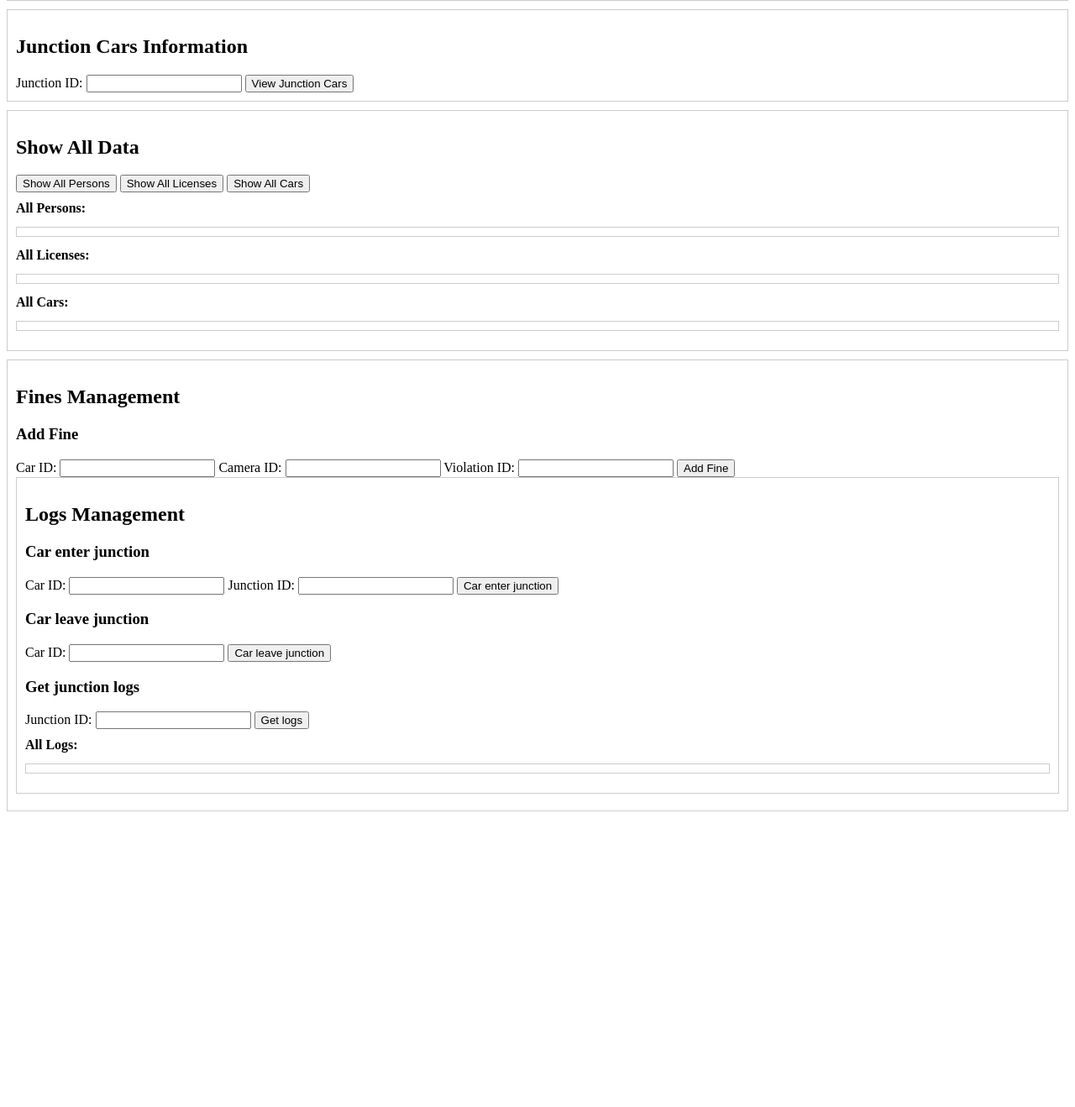
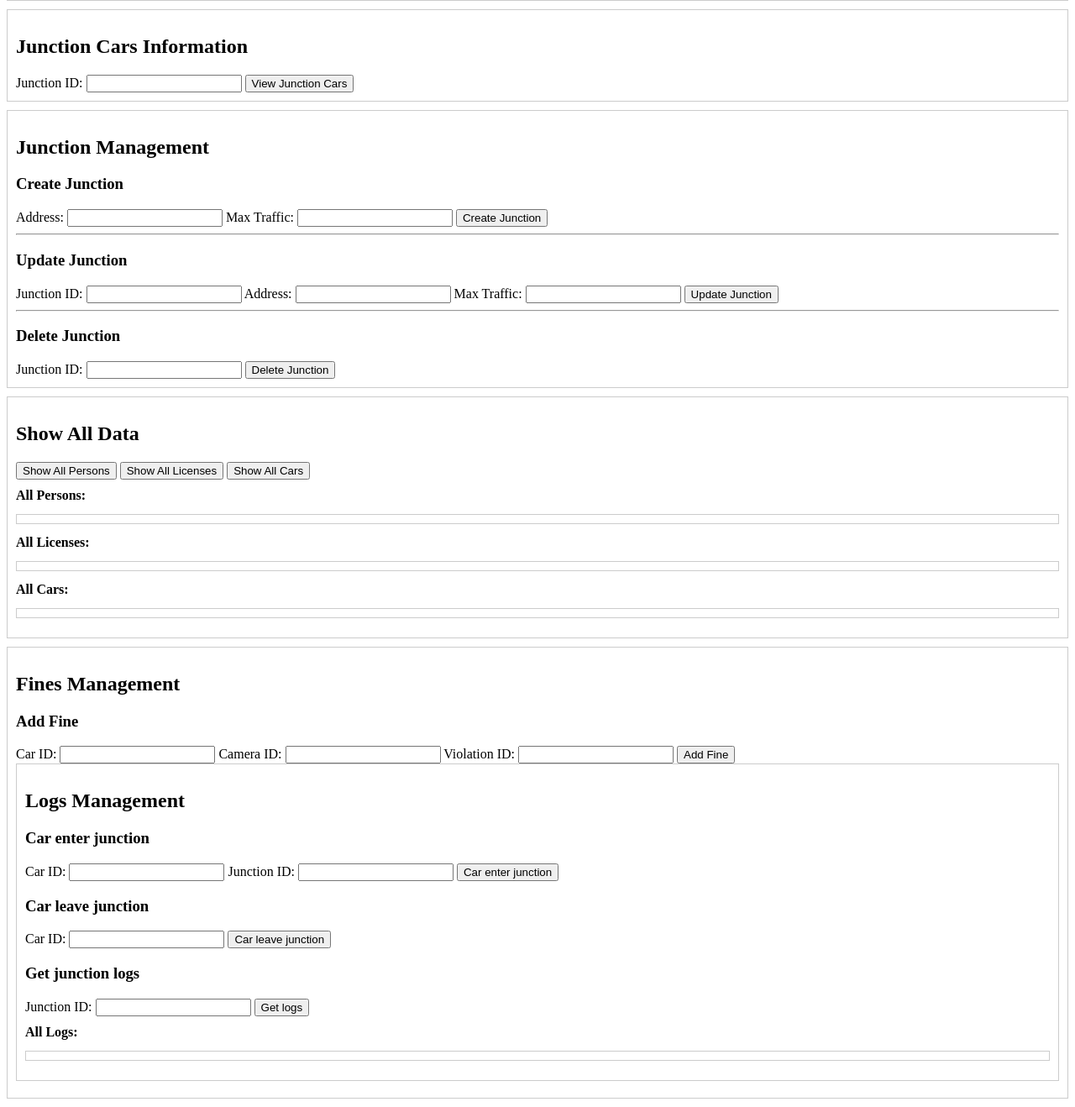
Before and after one commit to LegendaryLoona/LancasterTraficManagementProject, a Django app: template VRLPR/LicenseTracker/templates/index.html in a window 1280 px wide. Shown: the part 1227-2545 px from the top of the page at 84% size. Before the commit the page ends 2193 px from the top, so only its background shows below. Run offline with Django 5.2, Linux system fonts and the light colour scheme; the template is opened without the code that fills it, so the values that code supplies are empty.

Commit message:
Update index.html

```diff
--- a/VRLPR/LicenseTracker/templates/index.html
+++ b/VRLPR/LicenseTracker/templates/index.html
@@ -167,6 +167,45 @@
     <div id="view_cars_result" style="color: blue;"></div>
   </section>
 
+  <!-- Junction Management -->
+<section style="border: 1px solid #ccc; padding: 10px; margin-bottom: 10px;">
+  <h2>Junction Management</h2>
+
+  <h3>Create Junction</h3>
+  <div>
+    <label>Address: </label>
+    <input type="text" id="junction_address_create" />
+    <label>Max Traffic: </label>
+    <input type="number" id="junction_max_traffic_create" />
+    <button onclick="createJunction()">Create Junction</button>
+  </div>
+  <div id="create_junction_result" style="color: green;"></div>
+
+  <hr/>
+
+  <h3>Update Junction</h3>
+  <div>
+    <label>Junction ID: </label>
+    <input type="number" id="junction_id_update" />
+    <label>Address: </label>
+    <input type="text" id="junction_address_update" />
+    <label>Max Traffic: </label>
+    <input type="number" id="junction_max_traffic_update" />
+    <button onclick="updateJunction()">Update Junction</button>
+  </div>
+  <div id="update_junction_result" style="color: green;"></div>
+
+  <hr/>
+
+  <h3>Delete Junction</h3>
+  <div>
+    <label>Junction ID: </label>
+    <input type="number" id="junction_id_delete" />
+    <button onclick="deleteJunction()">Delete Junction</button>
+  </div>
+  <div id="delete_junction_result" style="color: red;"></div>
+</section>
+
   <!-- Show All (Person, License, Car) -->
   <section style="border: 1px solid #ccc; padding: 10px; margin-bottom: 10px;">
     <h2>Show All Data</h2>
@@ -319,7 +358,6 @@
       });
   }
 
-  // Car Management Functions
   function createCar() {
     const number = document.getElementById('car_number').value.trim();
     const manufacturer = document.getElementById('car_manufacturer').value.trim();
@@ -359,7 +397,6 @@
       });
   }
 
-  // Junction Cars Function:
   function viewCars() {
     const junction_id = document.getElementById('junction_id').value;
     const url = `/cars/car/?id=${junction_id}`;
@@ -434,10 +471,39 @@
       .then(data => {
         document.getElementById('junction_logs_result').innerText = JSON.stringify(data, null, 2);
     })
-    .catch(err => {
-      document.getElementById('junction_logs_result').innerText =
-        `Error: ${err}`;
-    });
+  }
+
+  function createJunction() {
+    const address = document.getElementById('junction_address_create').value.trim();
+    const max_traffic = document.getElementById('junction_max_traffic_create').value;
+    const url = `/cars/create_junktion/?address=${encodeURIComponent(address)}&max_traffic=${encodeURIComponent(max_traffic)}`;
+    fetch(url)
+      .then(res => res.json())
+      .then(data => {
+        document.getElementById('create_junction_result').innerText = JSON.stringify(data);
+      });
+  }
+
+  function updateJunction() {
+    const junction_id = document.getElementById('junction_id_update').value;
+    const address = document.getElementById('junction_address_update').value.trim();
+    const max_traffic = document.getElementById('junction_max_traffic_update').value;
+    const url = `/cars/update_junktion/?junktion_id=${junction_id}&address=${encodeURIComponent(address)}&max_traffic=${encodeURIComponent(max_traffic)}`;
+    fetch(url)
+      .then(res => res.json())
+      .then(data => {
+        document.getElementById('update_junction_result').innerText = JSON.stringify(data);
+      });
+  }
+
+  function deleteJunction() {
+    const junction_id = document.getElementById('junction_id_delete').value;
+    const url = `/cars/delete_junktion/?junktion_id=${junction_id}`;
+    fetch(url)
+      .then(res => res.json())
+      .then(data => {
+        document.getElementById('delete_junction_result').innerText = JSON.stringify(data);
+      });
   }
 </script>
 </body>
```
